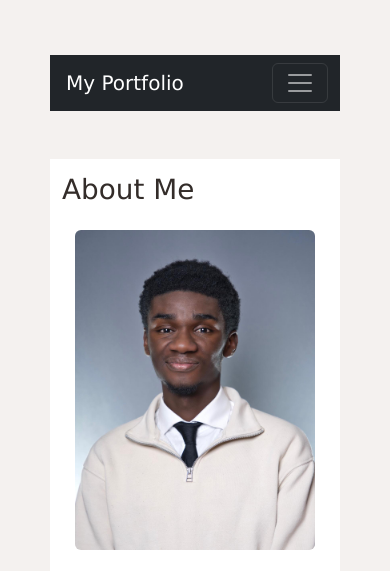
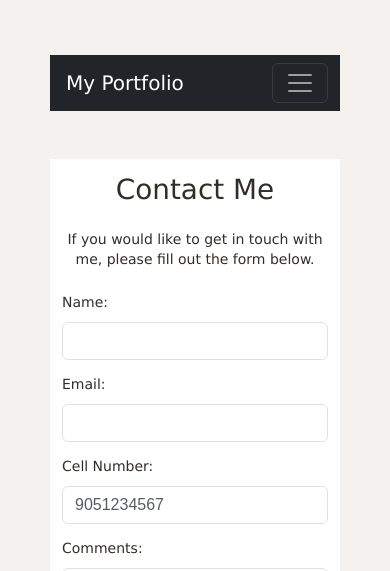
Before and after one commit to Cable208/INFR3120-Assignment2, a Node server app: page /contact in a window 390 px wide. Shown: the top 571 px of the page. Run offline with Node 20, Linux system fonts and the light colour scheme; some libraries are stand-ins or nearby versions.

Commit message:
Fix Contact page and update code comments

```diff
--- a/views/contact.ejs
+++ b/views/contact.ejs
@@ -1,93 +1,112 @@
 
 <!--
     INFR3120 - Assignment 2
-    About Me Page
+    Contact Me Page
 
-    This page includes my biography, profile photo,
-    and introduction video from Assignment 1.
-    Bootstrap is used to make the layout responsive.
+    This page provides a contact form where visitors
+    can enter their name, email, cell number, and comments.
+
+    Bootstrap is used for the form layout and styling.
+    HTML validation makes sure required fields are completed.
+    JavaScript displays a confirmation message after validation.
+
+    The form is for demonstration purposes and does not
+    actually send emails.
 -->
 
-<!-- Loads the shared header with the About Me page title -->
-<%- include('partials/header', { title: 'About Me' }) %>
+<!-- Includes the shared header and navigation bar -->
+<%- include('partials/header', { title: 'Contact Me' }) %>
 
-<!-- Bootstrap container adds spacing and centers the content -->
+<!-- Bootstrap container centers the page content -->
 <main class="container my-5">
 
-    <!-- Main About Me section -->
-    <section id="about-section">
+    <!-- Contact section with a maximum width for readability -->
+    <section id="contact" class="mx-auto" style="max-width: 650px;">
 
-        <h1 class="mb-4">About Me</h1>
+        <!-- Main heading -->
+        <h1 class="text-center mb-4">Contact Me</h1>
 
-        <!-- Bootstrap row arranges the image and video side by side -->
-        <div class="row justify-content-center g-4 mb-4">
+        <!-- Instructions for visitors -->
+        <p class="text-center mb-4">
+            If you would like to get in touch with me,
+            please fill out the form below.
+        </p>
 
-            <!-- Profile picture column -->
-            <!-- col-md-6 takes half the row on medium and larger screens -->
-            <div class="col-12 col-md-6 text-center">
+        <!-- Contact form using Bootstrap styling -->
+        <form id="contactForm">
 
-                <!-- Profile image is loaded from the public/images folder -->
-                <img
-                    src="/images/portfolio_headshot.jpeg"
-                    alt="My professional headshot"
-                    class="img-fluid rounded"
-                    style="max-height: 320px;">
+            <!-- Name field requires the visitor to enter their name -->
+            <div class="mb-3">
+                <label for="name" class="form-label">Name:</label>
+                <input type="text"
+                       class="form-control"
+                       id="name"
+                       name="name"
+                       required>
             </div>
 
-            <!-- Introduction video column -->
-            <div class="col-12 col-md-6 text-center">
-
-                <!-- Video uses native HTML controls for playback -->
-                <video
-                    controls
-                    poster="/images/video-poster.png"
-                    class="img-fluid rounded"
-                    style="max-height: 320px;">
-
-                    <!-- Video file is loaded from the public/videos folder -->
-                    <source
-                        src="/videos/Introduction_portfolio.mp4"
-                        type="video/mp4">
-
-                    <!-- Message displayed if the browser cannot play video -->
-                    Your browser does not support video.
-                </video>
+            <!-- Email field uses the email type for basic validation -->
+            <div class="mb-3">
+                <label for="email" class="form-label">Email:</label>
+                <input type="email"
+                       class="form-control"
+                       id="email"
+                       name="email"
+                       required>
             </div>
 
-        </div>
+            <!-- Phone field requires a 10-digit cell number -->
+            <div class="mb-3">
+                <label for="phone" class="form-label">Cell Number:</label>
+                <input type="tel"
+                       class="form-control"
+                       id="phone"
+                       name="phone"
+                       pattern="[0-9]{10}"
+                       placeholder="9051234567"
+                       required>
+            </div>
 
-        <!-- Biography section -->
-        <div id="about-text">
+            <!-- Textarea allows visitors to write a longer message -->
+            <div class="mb-3">
+                <label for="comments" class="form-label">Comments:</label>
+                <textarea class="form-control"
+                          id="comments"
+                          name="comments"
+                          rows="6"
+                          required></textarea>
+            </div>
 
-            <!-- Personal introduction and education -->
-            <p>
-                My name is Caleb Agyei, and I'm an aspiring
-                cybersecurity professional currently studying
-                at Ontario Tech University.
-            </p>
+            <!-- Submit button includes a Font Awesome icon -->
+            <button type="submit" class="btn btn-primary">
+                <i class="fa-solid fa-paper-plane"></i>
+                Submit
+            </button>
 
-            <!-- Personal interests outside of technology -->
-            <p>
-                Besides a love for solving technical problems,
-                I also enjoy staying active through sports like
-                basketball, soccer, and tennis. I enjoy cooking
-                and playing the piano too!
-            </p>
+        </form>
 
-            <!-- Career goals and professional interests -->
-            <p>
-                My career goal is to continue building my
-                technical and communication skills and pursue
-                opportunities in cybersecurity, IT governance,
-                risk and compliance, technical consulting,
-                and solutions engineering.
-            </p>
-
-        </div>
+        <!-- Displays feedback after successful form validation -->
+        <p id="formMessage" class="mt-3" role="status"></p>
 
     </section>
 
 </main>
 
-<!-- Loads the shared footer -->
+<!-- JavaScript handles the demonstration form submission -->
+<script>
+    // Finds the form using its ID and listens for submission
+    document.getElementById('contactForm')
+        .addEventListener('submit', function(event) {
+
+            // Prevents the form from submitting and reloading the page
+            event.preventDefault();
+
+            // Displays a message once HTML form validation passes
+            // No email is sent because this is a demonstration form
+            document.getElementById('formMessage').textContent =
+                'Form validation passed! This is a demonstration form.';
+        });
+</script>
+
+<!-- Includes the shared footer and closes the HTML document -->
 <%- include('partials/footer') %>
```
